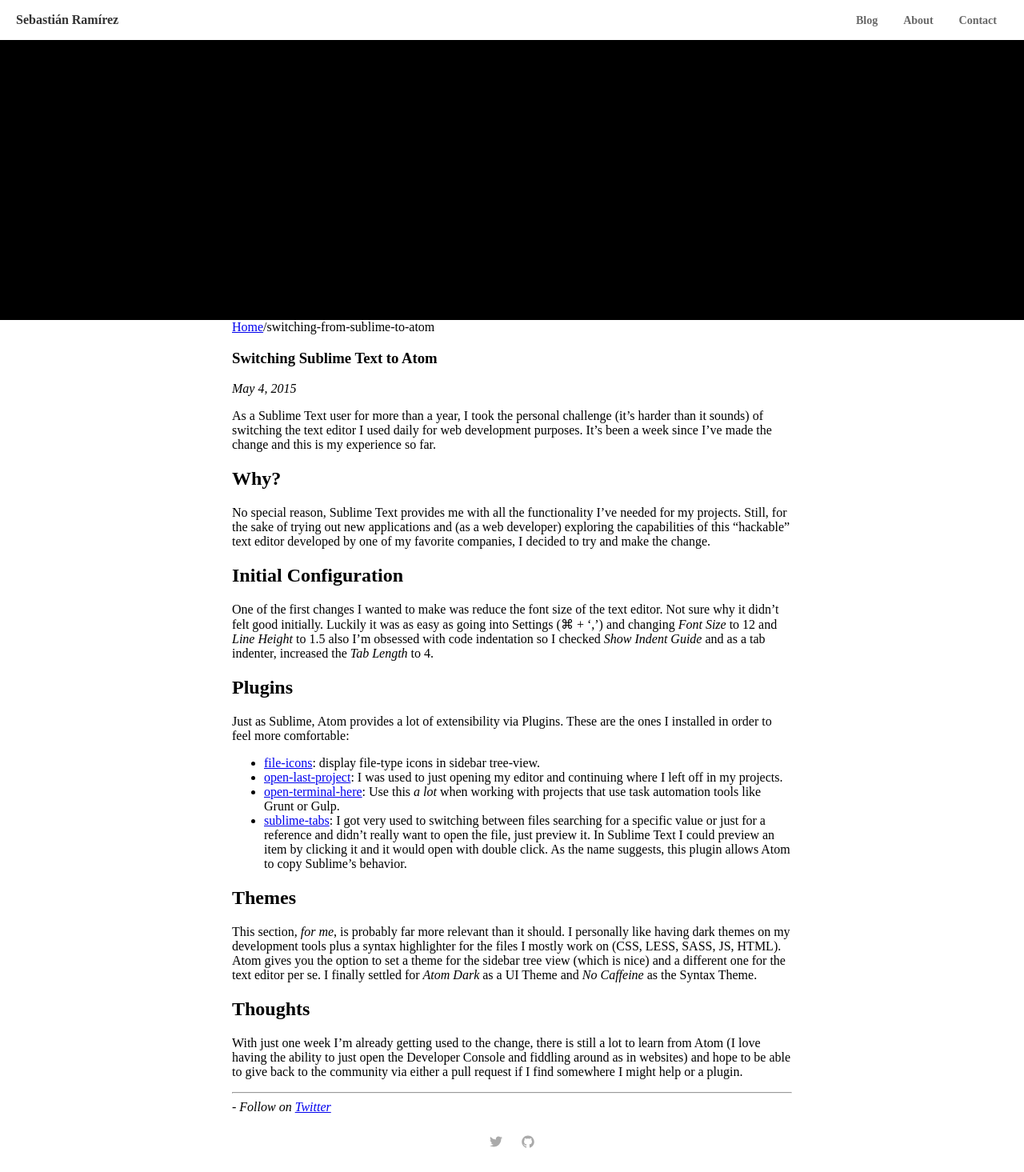
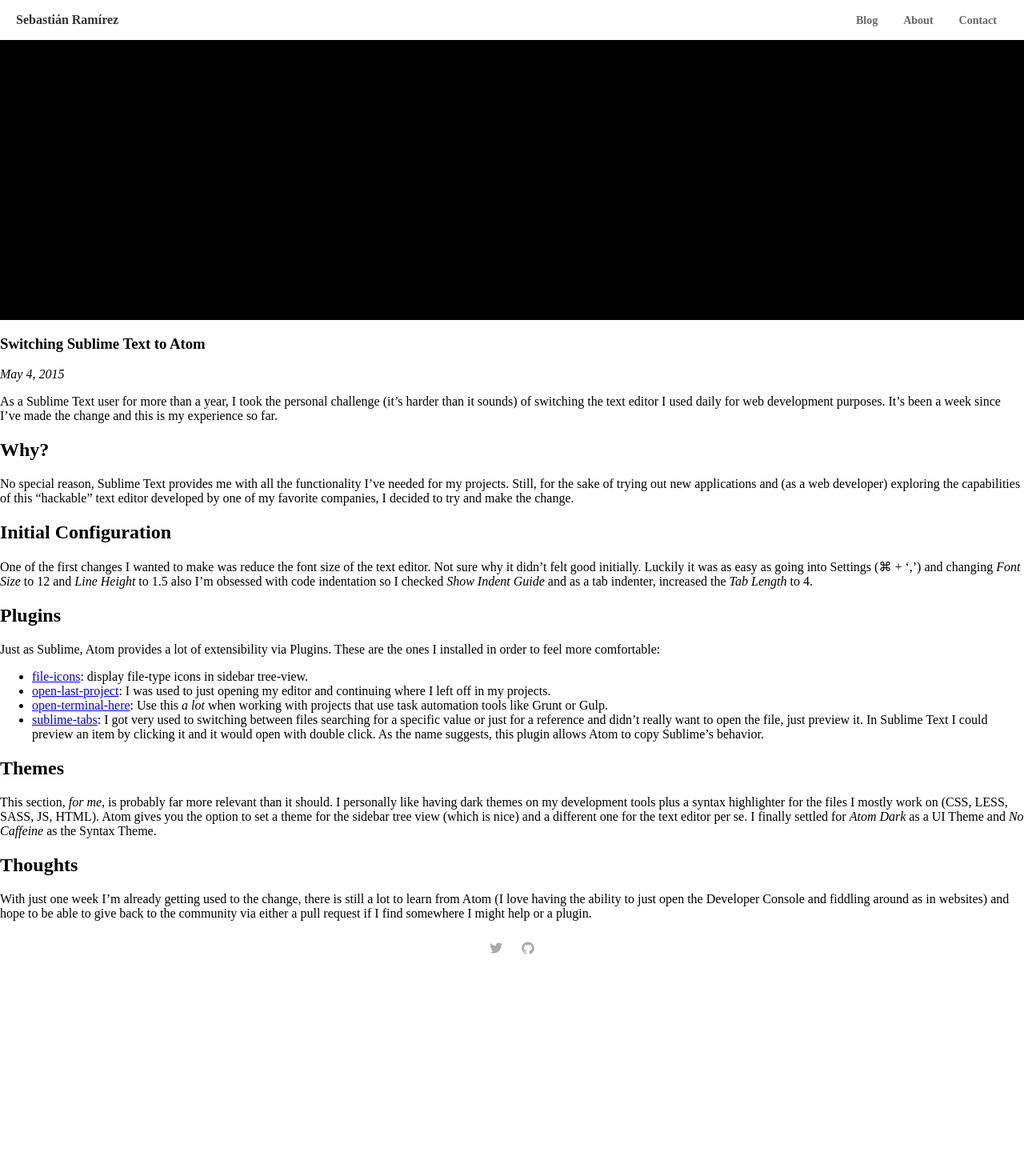
Before and after one commit to s-ramirez/s-ramirez.github.io, a Jekyll site: the page built from _posts/2015-05-04-switching-from-sublime-to-atom.markdown, in a window 1280 px wide. Shown: the whole page at 80% size. Built offline with Jekyll 4.4.1, drawn with Linux system fonts in a browser that asks for light colours; some web fonts are replaced; after the commit the page ends 1223 px from its top, so only the background shows below that.

Commit message:
Configuring post page

```diff
--- a/_layouts/post.html
+++ b/_layouts/post.html
@@ -1,17 +1,7 @@
 ---
 layout: default
 ---
-
-<!-- original style from http://www.getmdl.io/templates/article/index.html -->
-
-<div class="mdl-jekyll-ribbon"></div>
-  <post class="mdl-jekyll-post mdl-layout__content">
-    <div class="mdl-jekyll-container mdl-grid">
-      <div class="mdl-cell mdl-cell--2-col mdl-cell--hide-tablet mdl-cell--hide-phone"></div>
-      <div class="mdl-jekyll-content mdl-color--white mdl-shadow--4dp content mdl-color-text--grey-800 mdl-cell mdl-cell--8-col">
-        <div class="mdl-jekyll-crumbs mdl-color-text--grey-500">
-          <a href="{{site.baseurl | prepend: site.url}}" title="Go Home">Home</a>{{ page.url | prepend: site.baseurl }}
-        </div>
+<post>
   <h3>{{ page.title }}</h3>
     <p class="post-meta">
       <i>{% if page.author %} by {{ page.author }} • {% endif %} {{ page.date | date: "%b %-d, %Y" }}{% if page.meta %} • {{ page.meta }}{% endif %}</i>
@@ -19,13 +9,4 @@
     <p>
       {{ content }}
     </p>
-        <hr/>
-        <div class="mdl-post_author">
-          <i>
-            {{site.about_author_snippet_for_posts}} - {% if site.twitter_username %} Follow on <a href="https://twitter.com/{{ site.twitter_username }}" title="{{site.twitter_username}}">Twitter</a>{% endif %}
-          </i>
-        </div>
-      </div>
-    </div>
 </post>
-</div>
```
Lines whose indentation alone changed are shown as unchanged.
